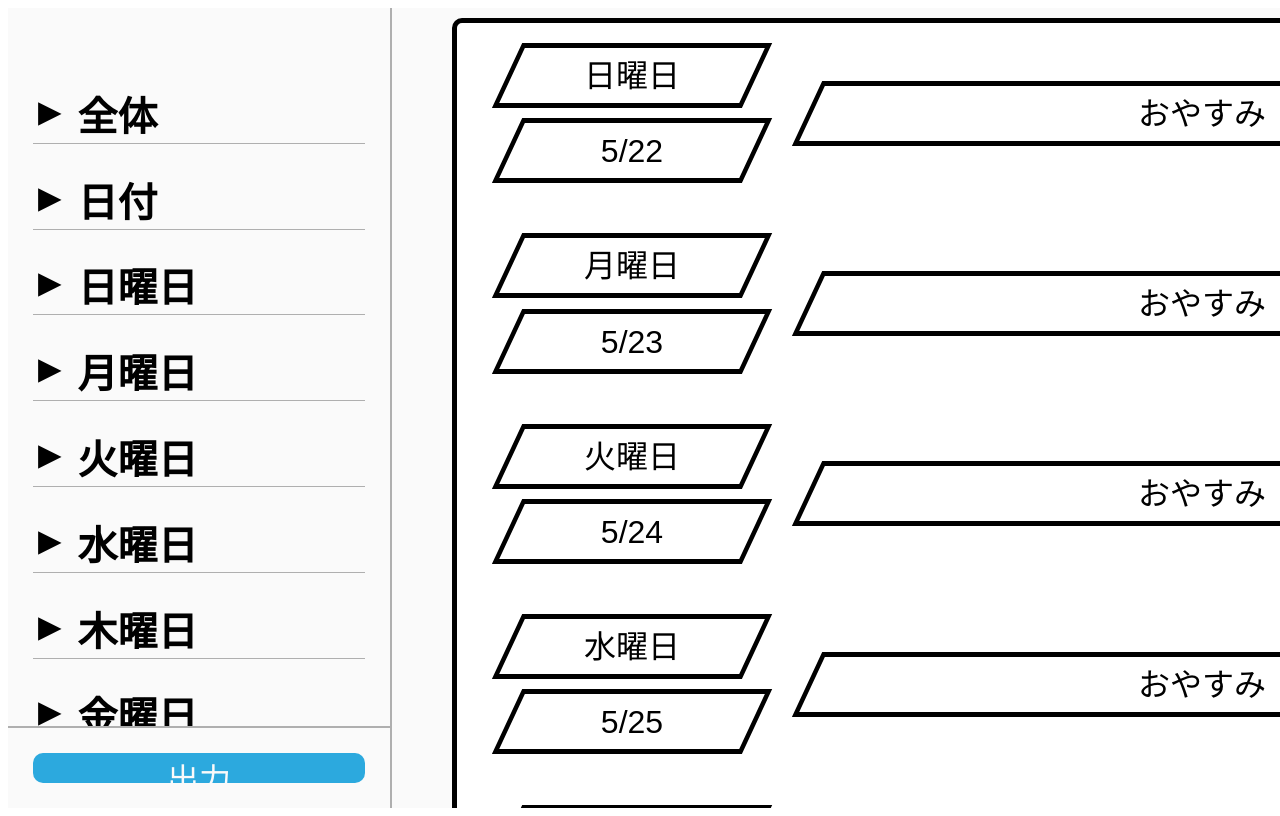
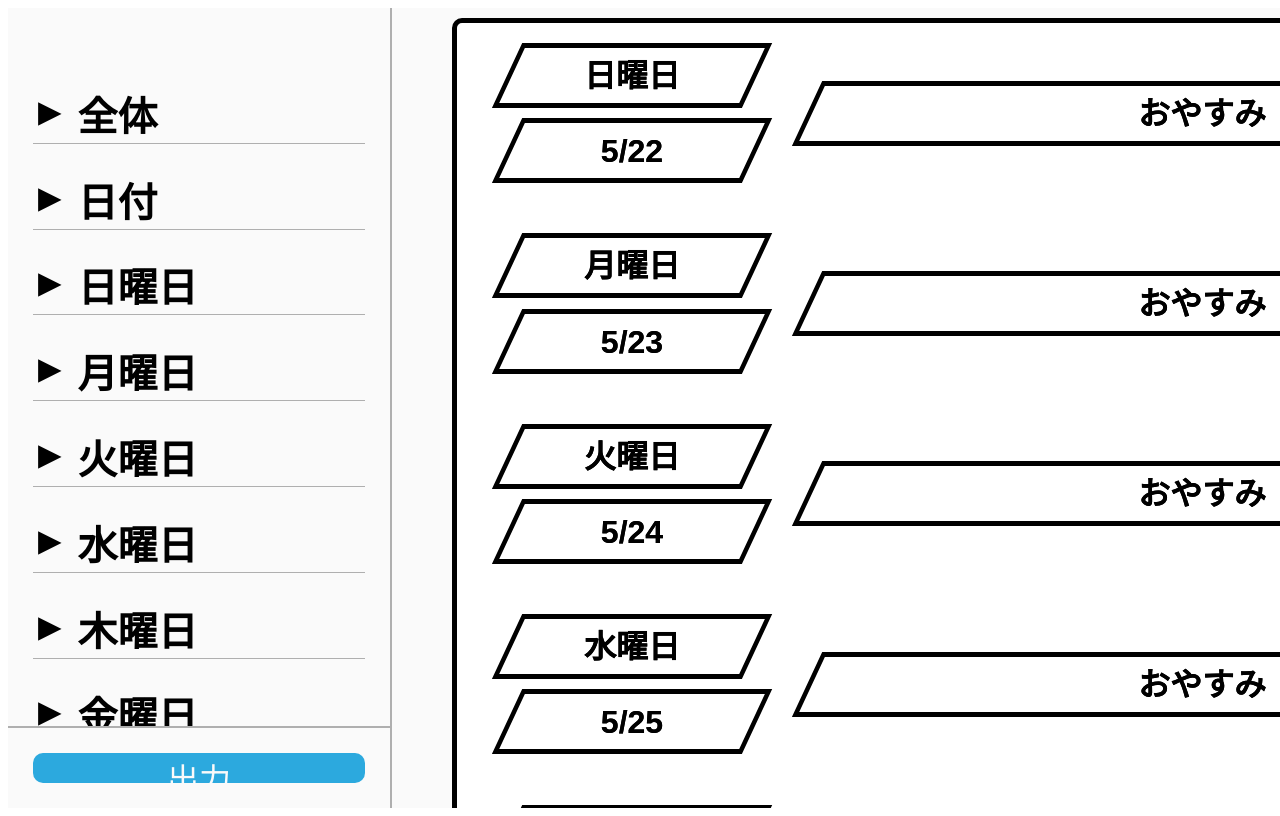
Before and after one commit to Boda-Kosuzu/weekly-schedule, a Vue app: page / in a window 1280 px wide. Built offline with nearby package versions, Linux system fonts and the light colour scheme.

Commit message:
feat: 太文字化の追加、文字の縁取りの調整

```diff
--- a/src/classes/font.ts
+++ b/src/classes/font.ts
@@ -2,6 +2,7 @@ export interface Font {
   color: string;
   font: string;
   fontSize: number;
+  isBold: boolean;
   border: {
     isShow: boolean;
     thickness: number;
--- a/src/components/atoms/PreviewText.vue
+++ b/src/components/atoms/PreviewText.vue
@@ -4,7 +4,7 @@
     :style="{ height: parseInt(font.fontSize, 10) * 1.1 + 'px' }"
   >
     <svg
-      :width="parseInt(font.fontSize, 10) * text.length"
+      :width="parseInt(font.fontSize, 10) * (text.length + 1)"
       :height="parseInt(font.fontSize, 10) * 1.1"
     >
       <text
@@ -13,9 +13,21 @@
         :y="parseInt(font.fontSize, 10) * 0.92"
         :font-family="font.font"
         :font-size="font.fontSize"
-        :fill="font.color"
+        :font-weight="fontWeight"
         :stroke="stroke"
         :stroke-width="font.border.thickness"
+        stroke-linejoin="round"
+      >
+        {{ text }}
+      </text>
+      <text
+        x="50%"
+        :text-anchor="textAnchor"
+        :y="parseInt(font.fontSize, 10) * 0.92"
+        :font-family="font.font"
+        :font-size="font.fontSize"
+        :font-weight="fontWeight"
+        :fill="font.color"
       >
         {{ text }}
       </text>
@@ -69,11 +81,13 @@ export default defineComponent({
         return "100%";
       } else return "50%";
     });
+    const fontWeight = computed(() => (props.font.isBold ? "bold" : "normal"));
 
     return {
       stroke,
       textAnchor,
       positionX,
+      fontWeight,
     };
   },
 });
--- a/src/components/molecules/inputFontData.vue
+++ b/src/components/molecules/inputFontData.vue
@@ -16,6 +16,9 @@
       </li>
       <li>
         <input-pixel text="文字サイズ" v-model:pixel="fontSize" />
+      </li>
+      <li>
+        <input-checkbox text="太字" v-model:checked="isBold" />
       </li>
       <li>
         <input-checkbox
@@ -89,6 +92,11 @@ export default defineComponent({
       set: (fontSize: number) =>
         context.emit("update:font", { ...props.font, fontSize }),
     });
+    const isBold = computed({
+      get: () => props.font.isBold,
+      set: (isBold: boolean) =>
+        context.emit("update:font", { ...props.font, isBold }),
+    });
     const borderIsShow = computed({
       get: () => props.font.border.isShow,
       set: (isShow: boolean) =>
@@ -120,6 +128,7 @@ export default defineComponent({
       color,
       fontFamily,
       fontSize,
+      isBold,
       borderIsShow,
       borderThickness,
       borderColor,
@@ -130,7 +139,7 @@ export default defineComponent({
 
 <style lang="scss" scoped>
 .input-list {
-  max-height: 373px;
+  max-height: 398px;
   overflow: hidden;
 }
 .accordion-item {
--- a/src/components/molecules/inputSchedule.vue
+++ b/src/components/molecules/inputSchedule.vue
@@ -82,6 +82,9 @@
             </li>
             <li>
               <input-pixel text="文字サイズ" v-model:pixel="fontSize" />
+            </li>
+            <li>
+              <input-checkbox text="太字" v-model:checked="isBold" />
             </li>
             <li>
               <input-checkbox
@@ -252,6 +255,11 @@ export default defineComponent({
       set: (fontSize: number) =>
         context.emit("updateFont", { index: props.index, font: { fontSize } }),
     });
+    const isBold = computed({
+      get: () => props.schedule.font.isBold,
+      set: (isBold: boolean) =>
+        context.emit("updateFont", { index: props.index, font: { isBold } }),
+    });
     const fontBorderIsShow = computed({
       get: () => props.schedule.font.border.isShow,
       set: (isShow: boolean) =>
@@ -309,6 +317,7 @@ export default defineComponent({
       fontColor,
       fontFamily,
       fontSize,
+      isBold,
       fontBorderIsShow,
       fontBorderThickness,
       fontBorderColor,
@@ -324,7 +333,7 @@ export default defineComponent({
 }
 .input-schedule {
   &_body {
-    max-height: 1000px;
+    max-height: 877px;
     overflow: hidden;
   }
   &_delete-button {
@@ -337,7 +346,7 @@ export default defineComponent({
     overflow: hidden;
   }
   &_font {
-    max-height: 373px;
+    max-height: 398px;
     overflow: hidden;
   }
 }
--- a/src/components/organisms/inputDate.vue
+++ b/src/components/organisms/inputDate.vue
@@ -231,7 +231,7 @@ export default defineComponent({
     }
   }
   &_date-item {
-    max-height: 685px;
+    max-height: 704px;
     overflow: hidden;
   }
 }
--- a/src/components/organisms/inputSchedules.vue
+++ b/src/components/organisms/inputSchedules.vue
@@ -169,7 +169,7 @@ export default defineComponent({
     );
 
     const style = computed(() => {
-      return { "max-height": props.schedules.length * 880 + "px" };
+      return { "max-height": props.schedules.length * 933 + "px" };
     });
 
     return {
@@ -225,7 +225,7 @@ export default defineComponent({
 .list-complete {
   &-item {
     transition: all 0.8s ease;
-    max-height: 880px;
+    max-height: 933px;
     overflow: hidden;
   }
   &-enter-from,
--- a/src/store/modules/date/state.ts
+++ b/src/store/modules/date/state.ts
@@ -16,6 +16,7 @@ export const state: State = {
       color: "#000000",
       font: "arial",
       fontSize: 32,
+      isBold: true,
       border: {
         isShow: false,
         thickness: 5,
@@ -36,6 +37,7 @@ export const state: State = {
       color: "#000000",
       font: "arial",
       fontSize: 32,
+      isBold: true,
       border: {
         isShow: false,
         thickness: 5,
@@ -56,6 +58,7 @@ export const state: State = {
       color: "#000000",
       font: "arial",
       fontSize: 32,
+      isBold: true,
       border: {
         isShow: false,
         thickness: 5,
--- a/src/store/modules/schedules/mutations.ts
+++ b/src/store/modules/schedules/mutations.ts
@@ -50,6 +50,7 @@ export const mutations: MutationTree<State> & Mutations = {
         color: "#000000",
         font: "arial",
         fontSize: 32,
+        isBold: true,
         border: {
           isShow: false,
           thickness: 5,
--- a/src/store/modules/schedules/state.ts
+++ b/src/store/modules/schedules/state.ts
@@ -23,6 +23,7 @@ export const state: State = {
           color: "#000000",
           font: "arial",
           fontSize: 32,
+          isBold: true,
           border: {
             isShow: false,
             thickness: 5,
@@ -48,6 +49,7 @@ export const state: State = {
           color: "#000000",
           font: "arial",
           fontSize: 32,
+          isBold: true,
           border: {
             isShow: false,
             thickness: 5,
@@ -73,6 +75,7 @@ export const state: State = {
           color: "#000000",
           font: "arial",
           fontSize: 32,
+          isBold: true,
           border: {
             isShow: false,
             thickness: 5,
@@ -98,6 +101,7 @@ export const state: State = {
           color: "#000000",
           font: "arial",
           fontSize: 32,
+          isBold: true,
           border: {
             isShow: false,
             thickness: 5,
@@ -123,6 +127,7 @@ export const state: State = {
           color: "#000000",
           font: "arial",
           fontSize: 32,
+          isBold: true,
           border: {
             isShow: false,
             thickness: 5,
@@ -148,6 +153,7 @@ export const state: State = {
           color: "#000000",
           font: "arial",
           fontSize: 32,
+          isBold: true,
           border: {
             isShow: false,
             thickness: 5,
@@ -173,6 +179,7 @@ export const state: State = {
           color: "#000000",
           font: "arial",
           fontSize: 32,
+          isBold: true,
           border: {
             isShow: false,
             thickness: 5,
```
Also changed, not shown: 7 other files (tests, documents, lock files or other folders).
